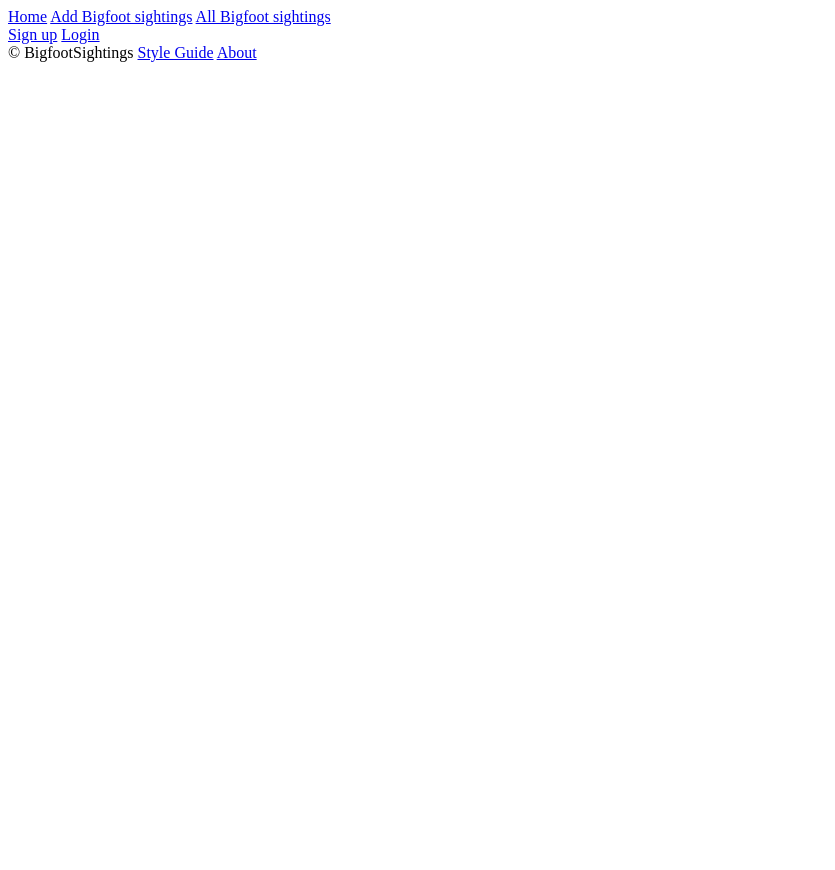
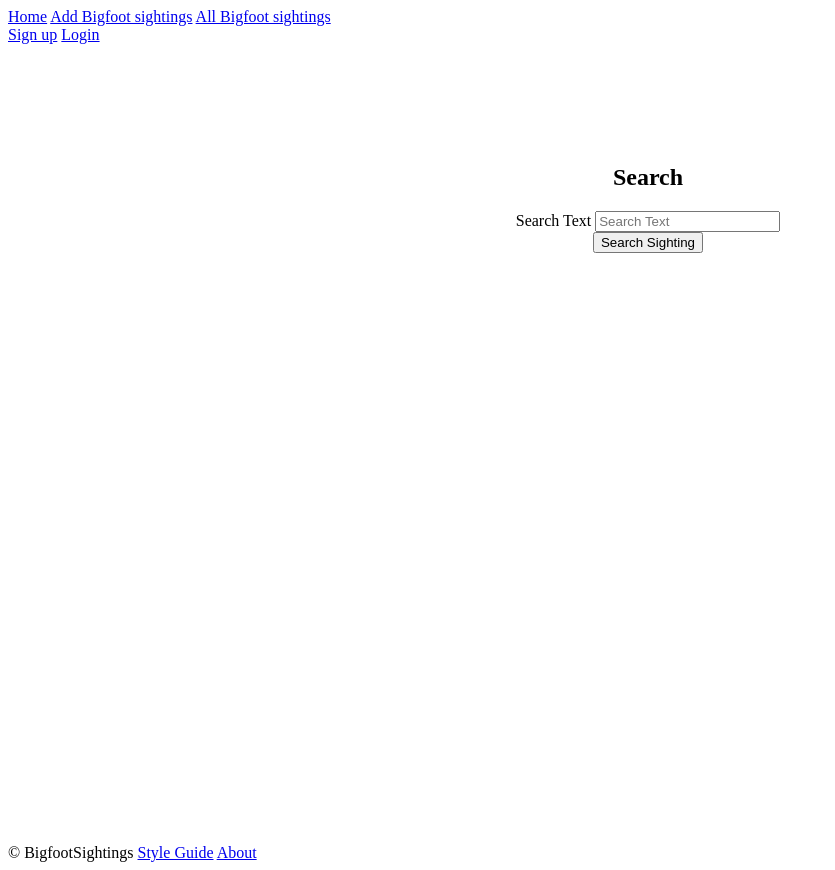
Before and after one commit to KostasValeckas/BigfootSightings, a Flask app: page /all-sightings in a window 1280 px wide. Shown: the whole page, without its empty margins (0-835 px from the left). Before the commit the page ends 62 px from the top, so only its background shows below. Run offline with Flask 2, Linux system fonts and the light colour scheme; data that the repository does not hold is empty; parts of the project's set-up code (start-up, migrations or seed data) failed here and were passed over; some libraries are stand-ins or nearby versions.

Commit message:
simple regex searching implemented

```diff
--- a/BigfootSightings/blueprints/Sightings/routes.py
+++ b/BigfootSightings/blueprints/Sightings/routes.py
@@ -1,9 +1,9 @@
 from flask import render_template, request, Blueprint
 from flask_login import login_required, current_user
 
-from BigfootSightings.forms import AddSightingForm
+from BigfootSightings.forms import AddSightingForm, SearchSightingForm
 from BigfootSightings.models import Sighting
-from BigfootSightings.queries import insert_sighting, get_all_sightings
+from BigfootSightings.queries import insert_sighting, get_all_sightings, search_sightings
 
 Sightings = Blueprint('Sighting', __name__)
 
@@ -25,9 +25,18 @@ def add_sighting():
             insert_sighting(sighting)
     return render_template('pages/add-sighting.html', form=form)
 
-@Sightings.route("/all-sightings")
+@Sightings.route("/all-sightings", methods=['GET', 'POST'])
 def all_sightings():
 
-    sightings = get_all_sightings()
+    form = SearchSightingForm()
 
-    return render_template('pages/all-sightings.html', sightings=sightings)
+    if request.method == 'POST':
+        if form.validate_on_submit():
+            sightings = search_sightings(form.search_text.data)
+
+    else: sightings = get_all_sightings()
+
+    return render_template(
+        'pages/all-sightings.html',
+        sightings=sightings,
+        form = form)
--- a/BigfootSightings/forms.py
+++ b/BigfootSightings/forms.py
@@ -58,3 +58,10 @@ class AddSightingForm(FlaskForm):
                             render_kw=dict(placeholder='Longitude'))
 
     submit = SubmitField('Add Sighting')
+
+
+class SearchSightingForm(FlaskForm):
+    search_text = StringField('Search Text',
+                            validators=[DataRequired(), Length(min=0, max=5000)],
+                            render_kw=dict(placeholder='Search Text'))
+    submit = SubmitField('Search Sighting')
--- a/BigfootSightings/queries.py
+++ b/BigfootSightings/queries.py
@@ -1,5 +1,6 @@
 from BigfootSightings import db_cursor, conn
 from BigfootSightings.models import Sighting, User
+import re
 
 
 # INSERT QUERIES
@@ -38,3 +39,18 @@ def get_all_sightings():
     db_cursor.execute(sql)
     sightings = db_cursor.fetchall()
     return sightings
+
+def search_sightings(search_text):
+
+    # Validate the search_text for acceptable characters
+    if not re.match("^[a-zA-Z0-9_ ]*$", search_text):
+        print("Invalid search text")
+        return []
+
+    sql = """
+    SELECT * FROM Sightings
+    WHERE title ~%s
+    """
+    db_cursor.execute(sql, (search_text,))
+    sightings = db_cursor.fetchall()
+    return sightings
--- a/BigfootSightings/static/css/sighting.css
+++ b/BigfootSightings/static/css/sighting.css
@@ -1,3 +1,5 @@
+
+
 .sighting {
     display: grid;
     grid-template-columns: repeat(3, 1fr);
@@ -20,3 +22,41 @@
     display: grid;
     place-items: center;
 }
+
+main {
+    width: 100vw;
+    height: 100vh;
+    position: relative;
+    display: grid;
+    place-items: center;
+}
+
+.form-wrapper {
+    margin: auto;
+    min-height: 50vh;
+    width: 100%;
+    box-shadow: var(--box-shadow-depth);
+    border-radius: var(--border-radius);
+    padding: var(--margin-md);
+    text-align: center;
+}
+
+.form-wrapper .card {
+    margin: var(--margin-md) 0;
+}
+
+@media screen and (min-width: 40em) {
+    .form-wrapper {
+        max-width: 40vw;
+    }
+}
+
+@media screen and (min-width: 80em) {
+    .form-wrapper {
+        max-width: 30vw;
+    }
+}
+
+.form-wrapper .btn {
+    margin-top: var(--margin-xl);
+}
--- a/BigfootSightings/templates/pages/all-sightings.html
+++ b/BigfootSightings/templates/pages/all-sightings.html
@@ -10,9 +10,32 @@
 {% block title %}ALL SIGHTINGS{% endblock %}
 
 {% block content %}
+
+    <section class="form-wrapper">
+        <h1>Search</h1>
+        <form method="POST" action="">
+            {{ form.hidden_tag() }}
+
+            <div class="form-group">
+                {{ form.search_text.label }}
+                {{ form.search_text }}
+
+                {{ form_errors(form.search_text.errors) }}
+            </div>
+
+            <div class="form-group">
+                {{ form.submit(class="btn btn--full") }}
+            </div>
+        </form>
+    </section>
+
+
     <div class="sightings">
         {% for sighting in sightings %}
             {{ sighting_card(sighting=sighting) }}
         {% endfor %}
     </div>
+
+
+
 {% endblock %}
```
Also changed, not shown: 1 other file.
